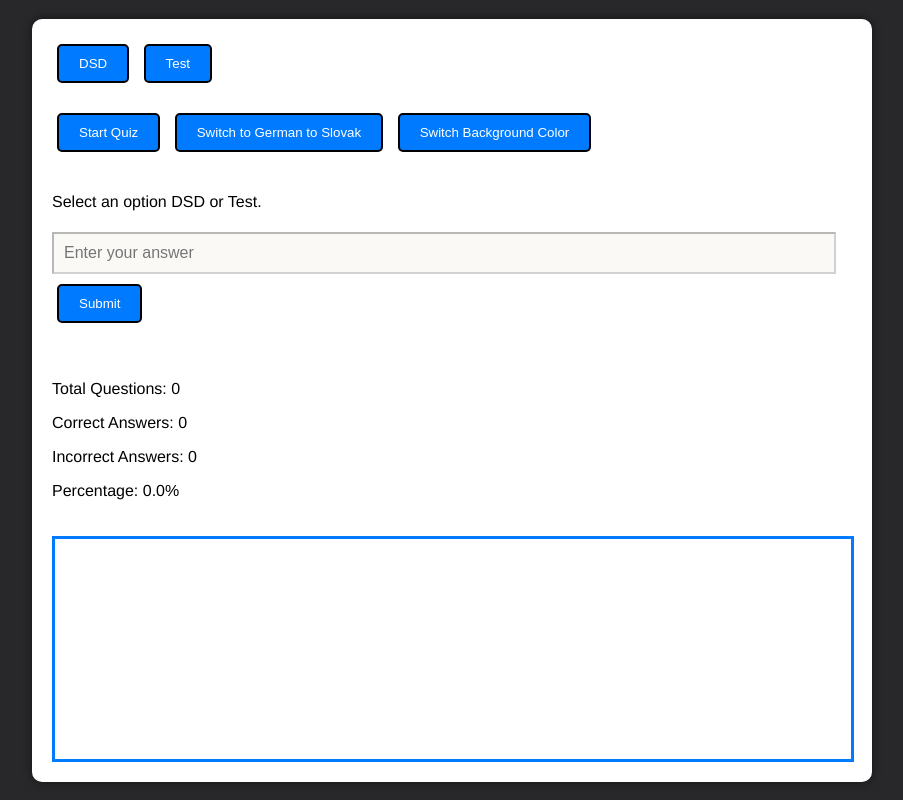
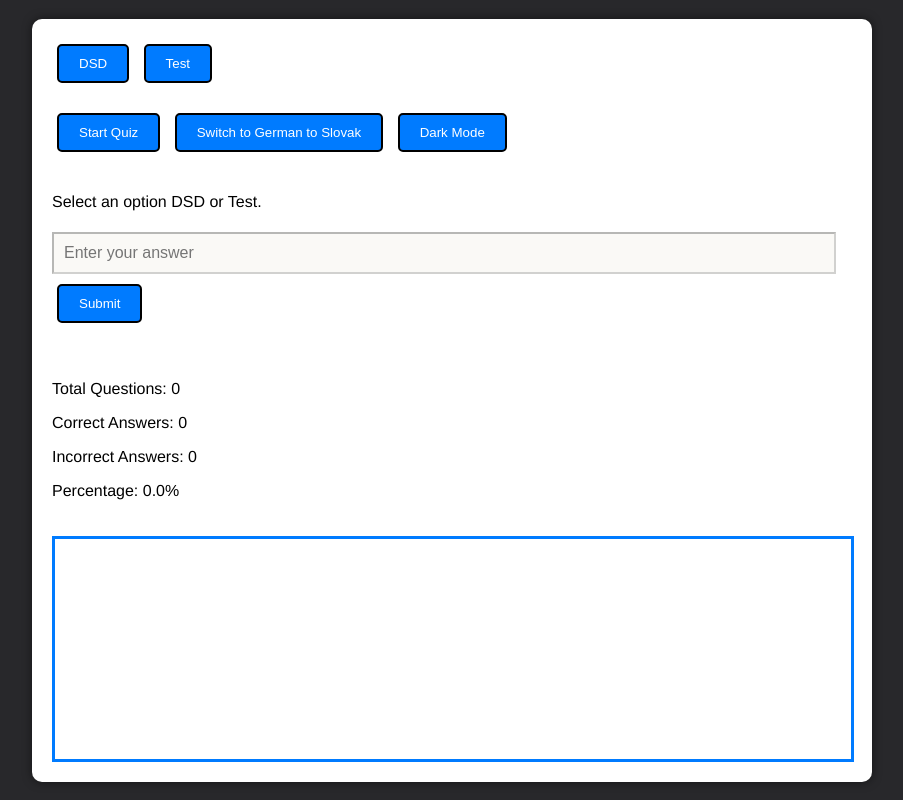
Before and after one commit to tpribula/dualnet, a website: page src/index.html in a window 1280 px wide. Shown: the whole page, without its empty margins (188-1091 px from the left). Drawn offline with Linux system fonts and the light colour scheme.

Commit message:
Update index.html

```diff
--- a/src/index.html
+++ b/src/index.html
@@ -15,7 +15,7 @@
         <div id="quiz-controls">
             <button id="start-button" disabled>Start Quiz</button>
             <button id="mode-switch-button" disabled>Switch to German to Slovak</button>
-            <button id="background-toggle-button">Switch Background Color</button>
+            <button id="background-toggle-button">Dark Mode</button>
         </div>
         <div id="question-section">
             <p id="question-label">Select an option DSD or Test.</p>
```
